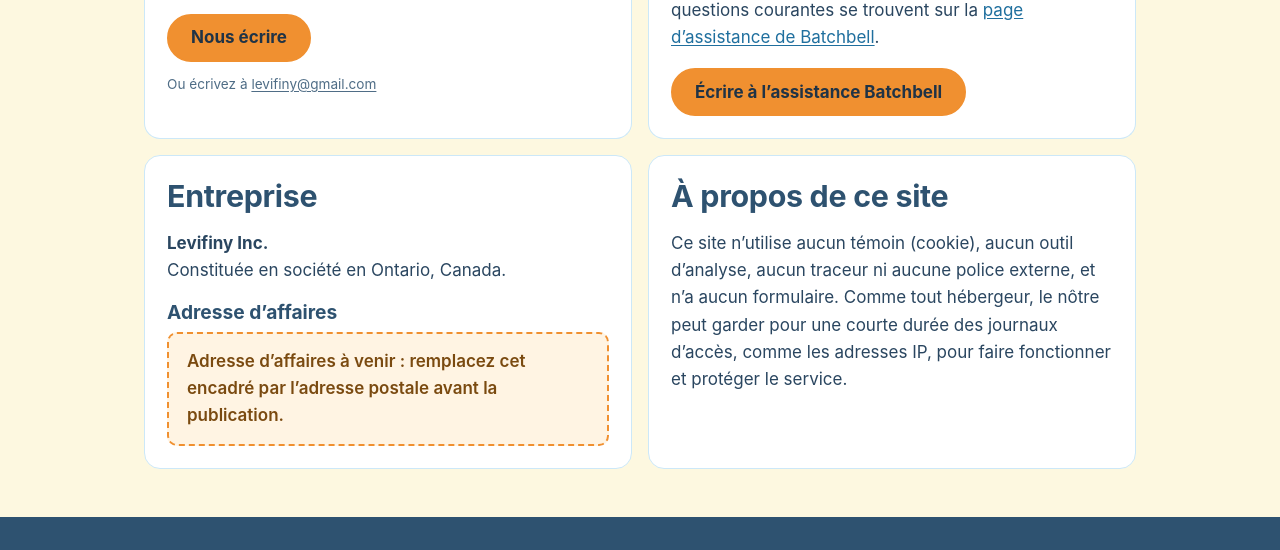
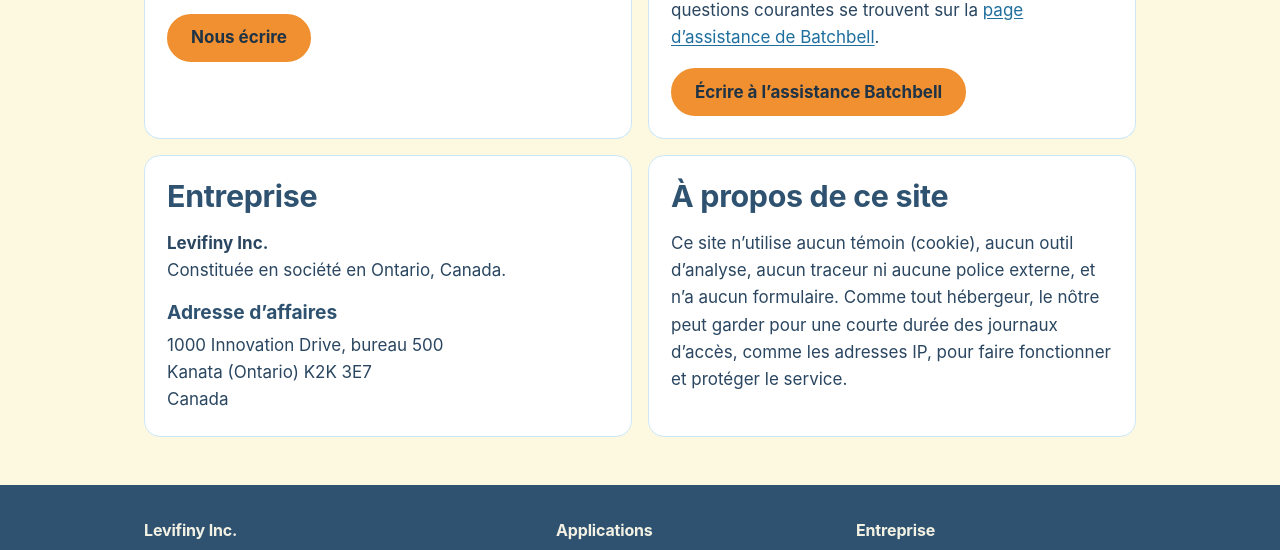
Before and after one commit to Levifiny/levifiny.com, a plain HTML site: page fr/contact/index.html in a window 1280 px wide. Shown: the part 547-1097 px from the top of the page. Drawn offline with Linux system fonts and the light colour scheme.

Commit message:
Add the business address; Contact email card is just the button
Contact (English and French) now shows the business address in place
of the placeholder, and its email card keeps only the Email us button.

Co-Authored-By: Claude Opus 5.5 <noreply@anthropic.com>

```diff
--- a/assets/site.css
+++ b/assets/site.css
@@ -721,16 +721,6 @@ code.subject {
   color: var(--heading);
 }
 
-/* The address is not public yet. Replace the whole <div class="placeholder"> when it is. */
-.placeholder {
-  border: 2px dashed var(--horizon-amber);
-  background: #fff4e3;
-  border-radius: var(--radius-small);
-  padding: 14px 18px;
-  color: #7a4a10;
-  font-weight: 600;
-}
-
 address {
   font-style: normal;
 }
--- a/fr/contact/index.html
+++ b/fr/contact/index.html
@@ -42,7 +42,6 @@
       <h2>Courriel</h2>
       <p>Pour tout ce qui concerne Levifiny Inc. ou nos applications.</p>
       <a class="btn" href="mailto:levifiny@gmail.com">Nous écrire</a>
-      <p class="or-write">Ou écrivez à <a href="mailto:levifiny@gmail.com">levifiny@gmail.com</a></p>
     </div>
     <div class="card accent">
       <h2>Assistance Batchbell</h2>
@@ -53,9 +52,7 @@
       <h2>Entreprise</h2>
       <p><strong>Levifiny Inc.</strong><br>Constituée en société en Ontario, Canada.</p>
       <h3>Adresse d’affaires</h3>
-      <!-- TODO ADDRESS: replace this whole <div class="placeholder"> with
-           <address>Street<br>City, Ontario  Postal code<br>Canada</address> -->
-      <div class="placeholder">Adresse d’affaires à venir : remplacez cet encadré par l’adresse postale avant la publication.</div>
+      <address>1000 Innovation Drive, bureau 500<br>Kanata (Ontario)  K2K 3E7<br>Canada</address>
     </div>
     <div class="card">
       <h2>À propos de ce site</h2>
```
Also changed, not shown: contact/index.html (+1 -4 lines), 1 other file.
